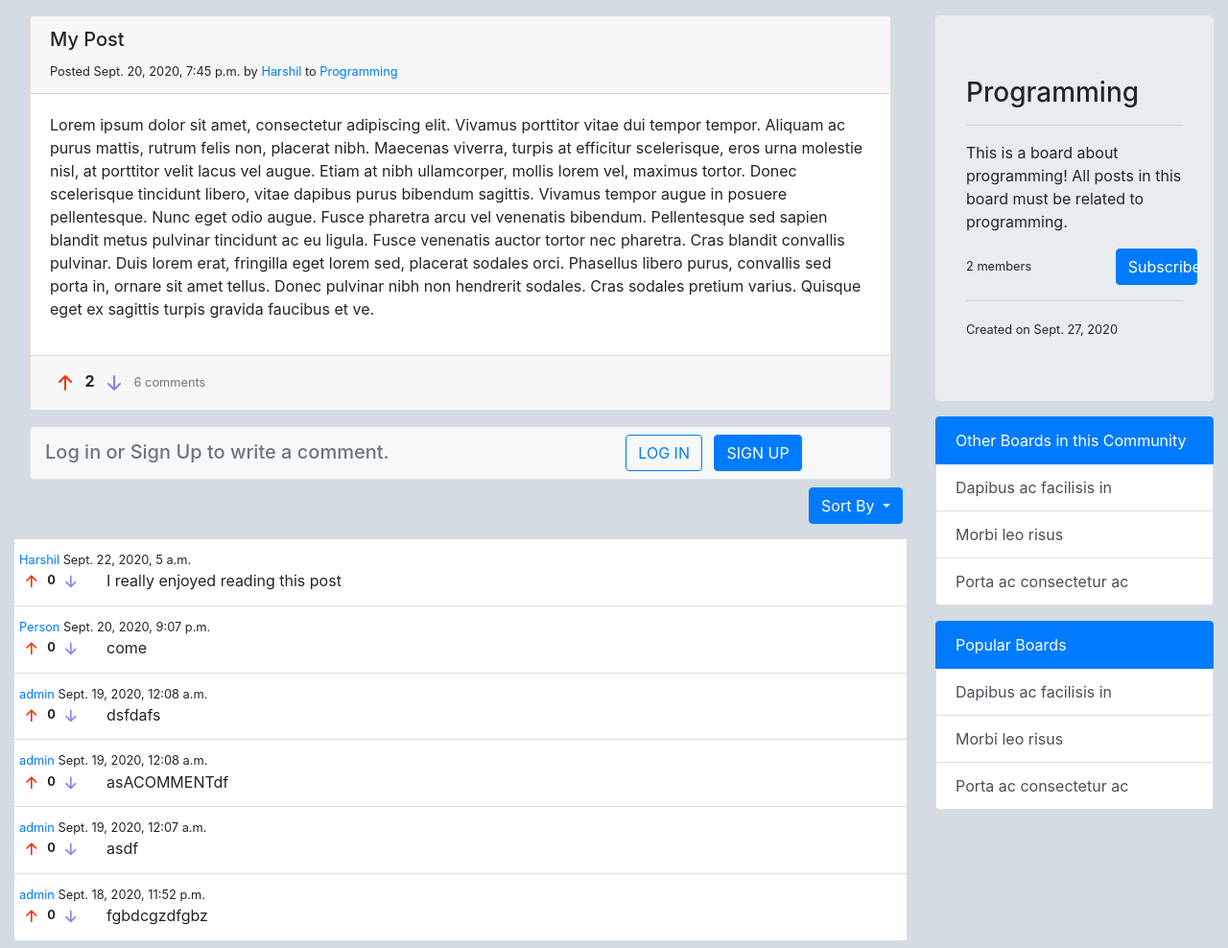
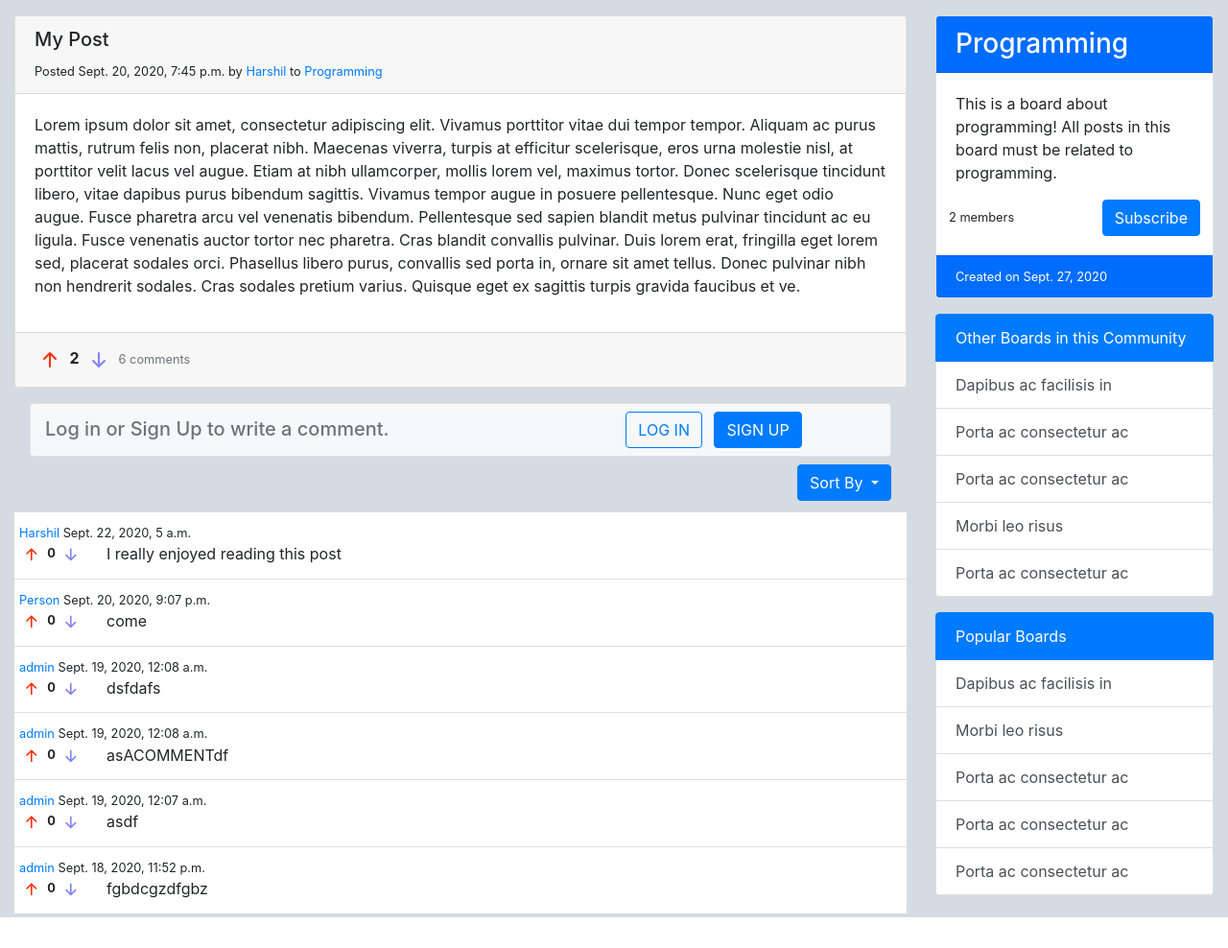
Before and after one commit to HarshilPan07/Django-Blog, a Django app: page /post/13/ in a window 1280 px wide. Shown: the part 56-1044 px from the top of the page at 96% size. After the commit the page ends 1012 px from the top, so only its background shows below. Run offline with Django 3.2, Linux system fonts and the light colour scheme; data comes from the database, SQL or seed files in the repository; both versions use the stored data as it was after the commit; some libraries are stand-ins or nearby versions.

Commit message:
changed look of subscriptions page

```diff
--- a/blog/templates/blog/base.html
+++ b/blog/templates/blog/base.html
@@ -19,7 +19,7 @@
 
   <body class='container-fluid'>
     <header class='row site-header'>
-        <nav class="col navbar navbar-expand-lg navbar-light bg-light">
+        <nav class="col navbar navbar-expand-lg navbar-light" style="background-color: #f6f8f9;">
             <a class="navbar-brand" href="{% url 'home' %}">Blog Page</a>
             <div class="collapse navbar-collapse" id="navbarNavDropdown">
               <div class='navbar-nav mr-auto'>
--- a/blog/templates/blog/board_list.html
+++ b/blog/templates/blog/board_list.html
@@ -72,5 +72,7 @@
         <a href="#" class="list-group-item list-group-item-action">Dapibus ac facilisis in</a>
         <a href="#" class="list-group-item list-group-item-action">Morbi leo risus</a>
         <a href="#" class="list-group-item list-group-item-action">Porta ac consectetur ac</a>
+        <a href="#" class="list-group-item list-group-item-action">Porta ac consectetur ac</a>
+        <a href="#" class="list-group-item list-group-item-action">Porta ac consectetur ac</a>
     </div>
 {% endblock sidebar %}
--- a/blog/templates/blog/detail.html
+++ b/blog/templates/blog/detail.html
@@ -2,7 +2,7 @@
 {% load crispy_forms_tags %}
 
 {% block content %}
-<div class='card m-3'>
+<div class='card my-3'>
     <div class='card-header'>
         <h5>{{ post.title|title }}</h5>
         <div class='row'>
@@ -51,10 +51,10 @@
     {% if user.is_authenticated %}
         <form action="#" method="POST" class='row'>
             {% csrf_token %}
-            <div class='col-10 mr-5'>
+            <div class='col-10 mr-4'>
                 {{ comment_form | crispy }}
             </div>
-            <button class='btn btn-primary ml-5 my-3 align-self-end' type="submit">Add Comment</button>
+            <button class='btn btn-primary ml-2 my-3 align-self-end' type="submit">Add Comment</button>
         </form>
     {% else %}
         <div class='row mx-3 py-2 border rounded' style="background-color: #f6f8f9;">
@@ -68,7 +68,7 @@
         </div>
     {% endif %}
     </div>
-    <div class="row justify-content-end dropdown mx-1 my-1 py-1">
+    <div class="row justify-content-end dropdown mx-3 my-1 py-1">
         <button class="btn btn-primary dropdown-toggle" type="button" id="dropdownMenuButton" data-toggle="dropdown" aria-haspopup="true" aria-expanded="false">
             Sort By
         </button>
@@ -89,7 +89,7 @@
         </div>
     </div>
     {% if comments %}
-        <div class='list-group py-2'>
+        <div class='list-group py-1'>
             <ul class='list-group list-group-flush'>
                 {% for comment in comments %}
                 <li class='list-group-item'>
@@ -137,27 +137,27 @@
 {% endblock content %}
 
 {% block sidebar %}
-    <div class='jumbotron my-3'>
-        <h3>{{ post.board.title }}</h3>
-        <hr>
-        <div>
+    <div class='card my-3'>
+        <h3 class='card-header' style="background-color: rgb(0,109,254);"><a href="{% url 'board-detail-list' post.board.pk %}" style="color: white; text-decoration: none;">{{ post.board.title }}</a></h3>
+        <div class='card-body'>
             <p>{{ post.board.description }}</p>
-            <div class='row'>
-                <small class='col-8 align-self-center'>{{ post.board.subscription.count }} members</small>
+            <div class='row px-2'>
+                <small class='mr-auto align-self-center'>{{ post.board.subscription.count }} members</small>
                 {% if post.board in user.subs.all %}
-                    <a href="{% url 'unsubscribe' post.board.id %}" role="button" class="col-4 btn btn-primary">Unsubscribe</a>
+                    <a href="{% url 'unsubscribe' post.board.id %}" role="button" class="btn btn-primary">Unsubscribe</a>
                 {% else %}
-                    <a href="{% url 'subscribe' post.board.id %}" role="button" class="col-4 btn btn-primary">Subscribe</a>
+                    <a href="{% url 'subscribe' post.board.id %}" role="button" class="btn btn-primary">Subscribe</a>
                 {% endif %}
             </div>
-            <hr>
-            <small>Created on {{ post.board.date_created }}</small>
         </div>
+        <small class="card-footer" style="background-color: rgb(0,109,254); color: white;">Created on {{ post.board.date_created }}</small>
     </div>
 
     <div class="list-group my-3">
         <a href="#" class="list-group-item list-group-item-action active disabled">Other Boards in this Community</a>
         <a href="#" class="list-group-item list-group-item-action">Dapibus ac facilisis in</a>
+        <a href="#" class="list-group-item list-group-item-action">Porta ac consectetur ac</a>
+        <a href="#" class="list-group-item list-group-item-action">Porta ac consectetur ac</a>
         <a href="#" class="list-group-item list-group-item-action">Morbi leo risus</a>
         <a href="#" class="list-group-item list-group-item-action">Porta ac consectetur ac</a>
     </div>
@@ -167,5 +167,7 @@
         <a href="#" class="list-group-item list-group-item-action">Dapibus ac facilisis in</a>
         <a href="#" class="list-group-item list-group-item-action">Morbi leo risus</a>
         <a href="#" class="list-group-item list-group-item-action">Porta ac consectetur ac</a>
+        <a href="#" class="list-group-item list-group-item-action">Porta ac consectetur ac</a>
+        <a href="#" class="list-group-item list-group-item-action">Porta ac consectetur ac</a>
     </div>
 {% endblock sidebar %}
--- a/blog/templates/blog/profile_base.html
+++ b/blog/templates/blog/profile_base.html
@@ -19,7 +19,7 @@
   <body>
 
     <header class='site-header'>
-        <nav class="navbar navbar-expand-lg navbar-light bg-light">
+        <nav class="navbar navbar-expand-lg navbar-light" style="background-color: #f6f8f9;">
             <a class="navbar-brand" href="{% url 'home' %}">Blog Page</a>
             <div class="collapse navbar-collapse" id="navbarNavDropdown">
               <div class='navbar-nav mr-auto'>
```
Also changed, not shown: blog/templates/blog/board_post_list.html (+8 -4 lines), blog/templates/blog/home.html (+8 -1 lines), blog/templates/blog/subscriptions.html (+19 -7 lines), db.sqlite3.
